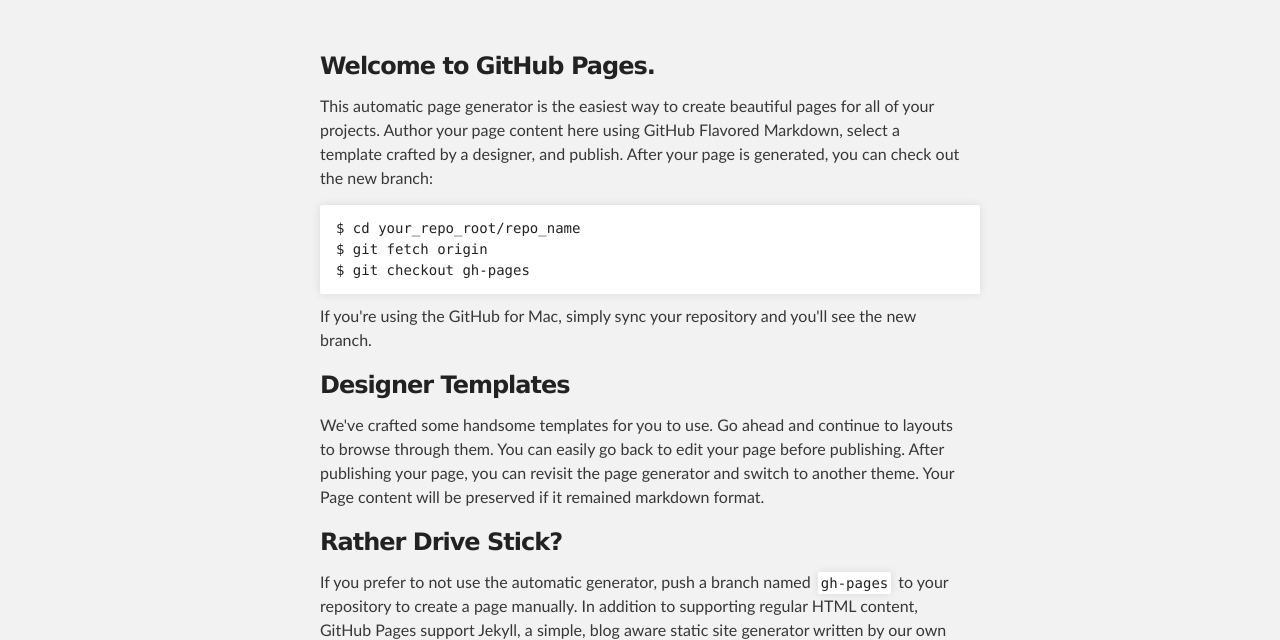
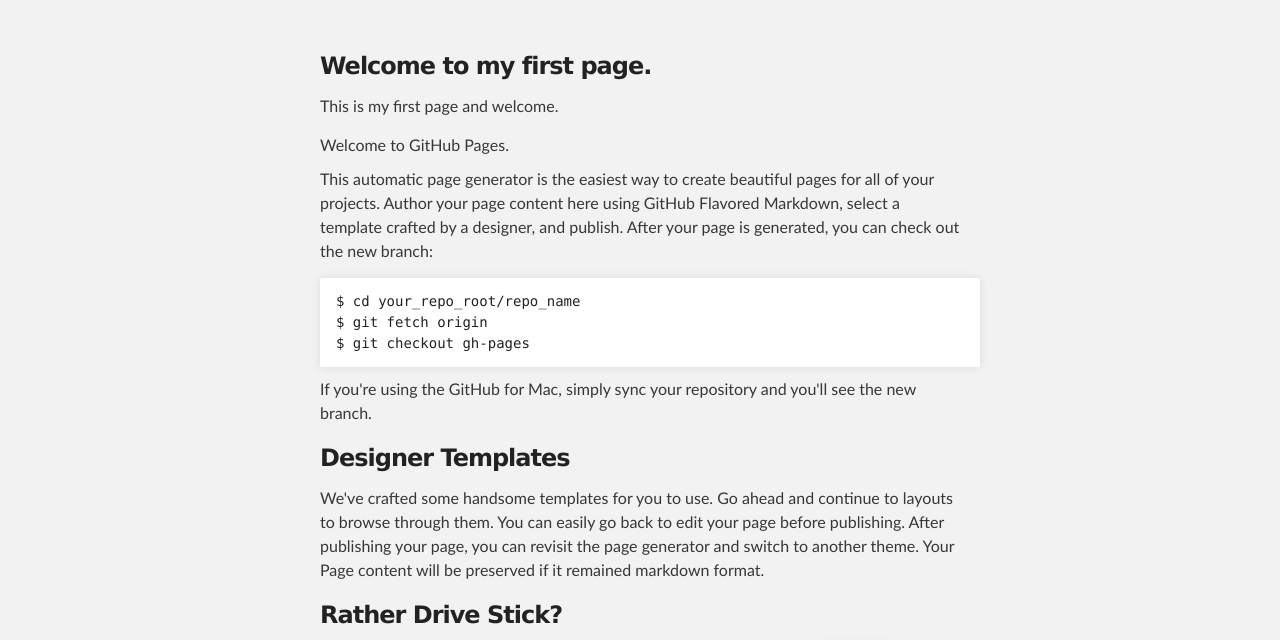
Before and after one commit to timmyshen/timmyshen.github.io, a plain HTML site: page index.html in a window 1280 px wide. Shown: the part 176-816 px from the top of the page. Drawn offline with Linux system fonts and the light colour scheme.

Commit message:
Update index.html

```diff
--- a/index.html
+++ b/index.html
@@ -28,6 +28,10 @@
     <div id="main_content_wrap" class="outer">
       <section id="main_content" class="inner">
         <h3>
+<a name="welcome-to-first-pages" class="anchor" href="#welcome-to-first-pages"><span class="octicon octicon-link"></span></a>Welcome to my first page.</h3>
+
+<p>This is my first page and welcome.</p>
+
 <a name="welcome-to-github-pages" class="anchor" href="#welcome-to-github-pages"><span class="octicon octicon-link"></span></a>Welcome to GitHub Pages.</h3>
 
 <p>This automatic page generator is the easiest way to create beautiful pages for all of your projects. Author your page content here using GitHub Flavored Markdown, select a template crafted by a designer, and publish. After your page is generated, you can check out the new branch:</p>
```
